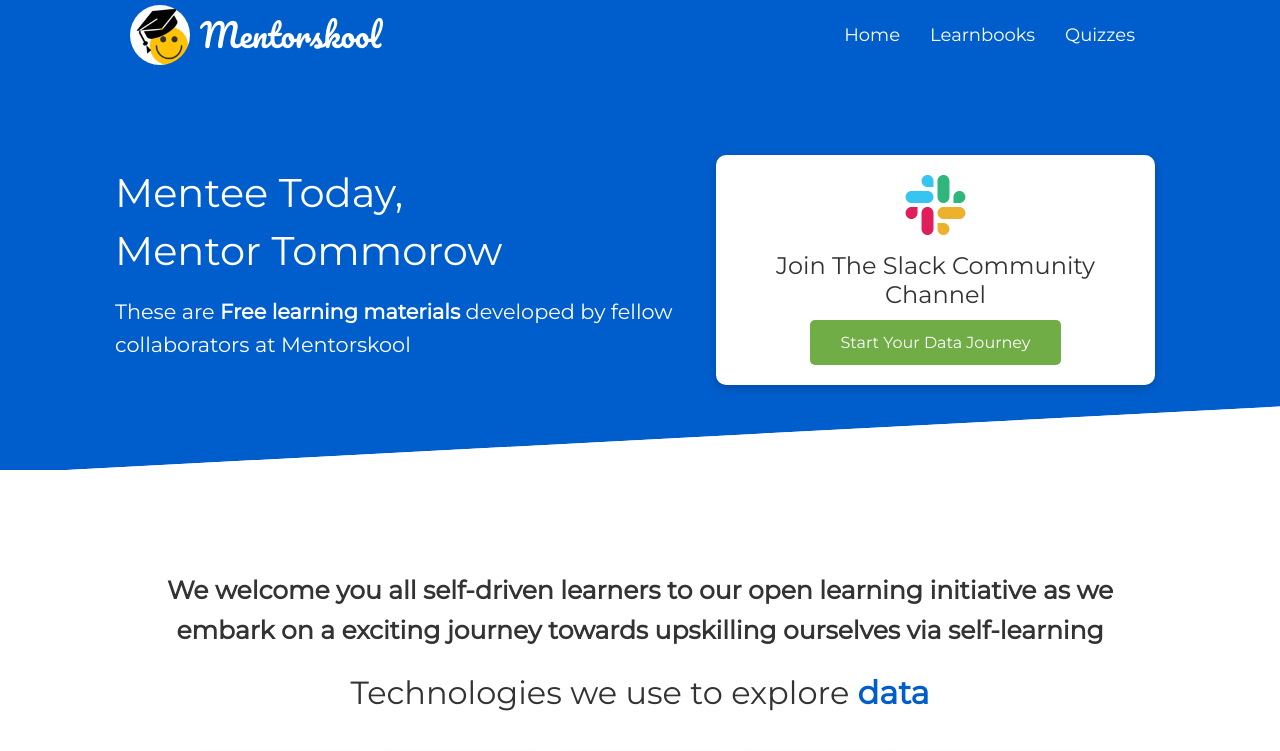
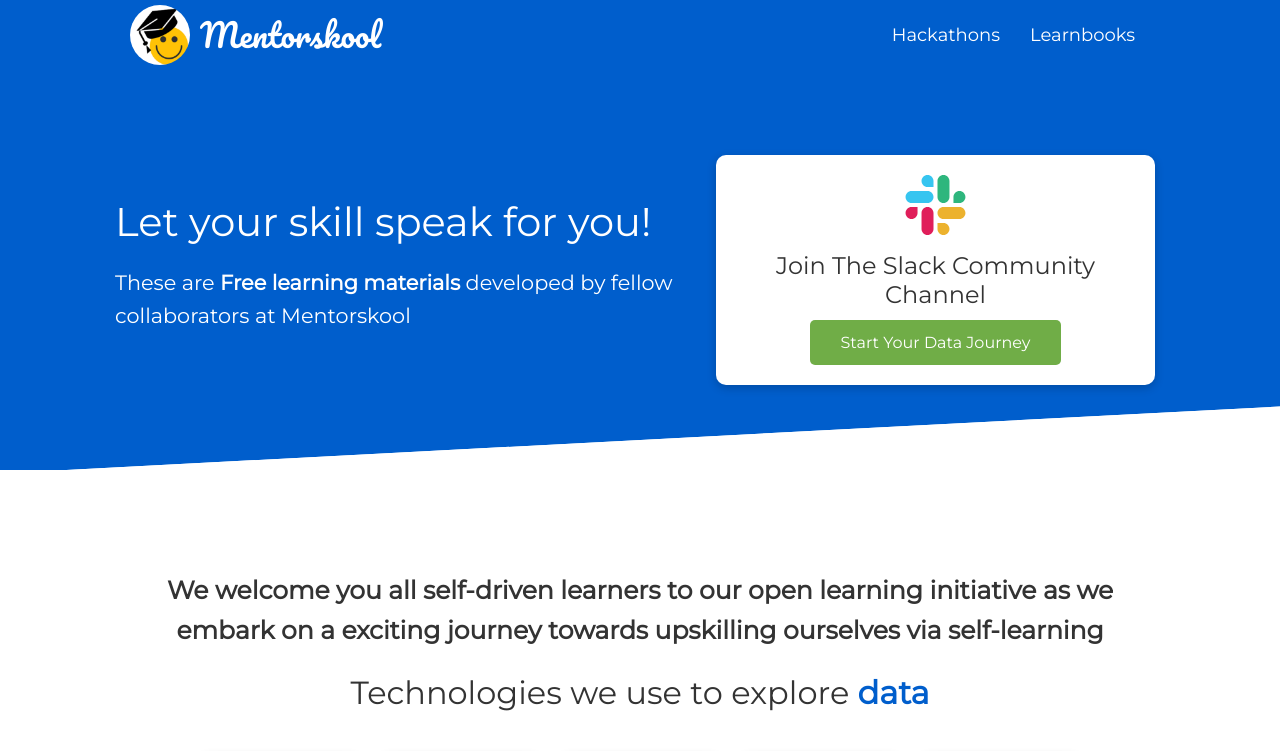
Before and after one commit to mentorskool/community, a plain HTML site: page index.html in a window 1280 px wide. Shown: the top 751 px of the page. Drawn offline with Linux system fonts and the light colour scheme.

Commit message:
small changes

```diff
--- a/index.html
+++ b/index.html
@@ -24,9 +24,8 @@
         </div>
         <nav>
           <ul>
-            <li><a href="index.html">Home</a></li>
+            <li><a href="index.html">Hackathons</a></li>
             <li><a href="learnbooks.html">Learnbooks</a></li>
-            <li><a href="quizzes.html">Quizzes</a></li>
             <!-- <li>
               <a href="quizzes.html"
                 ><i class="fas fa-child"></i> Data science for kids</a
@@ -41,8 +40,7 @@
     <div class="showcase">
       <div class="container grid">
         <div class="showcase-text">
-          <h1>Mentee Today,</h1>
-          <h1>Mentor Tommorow</h1>
+          <h1>Let your skill speak for you!</h1>
 
           <p>
             These are <span class="imp-text"> Free learning materials</span>
```
